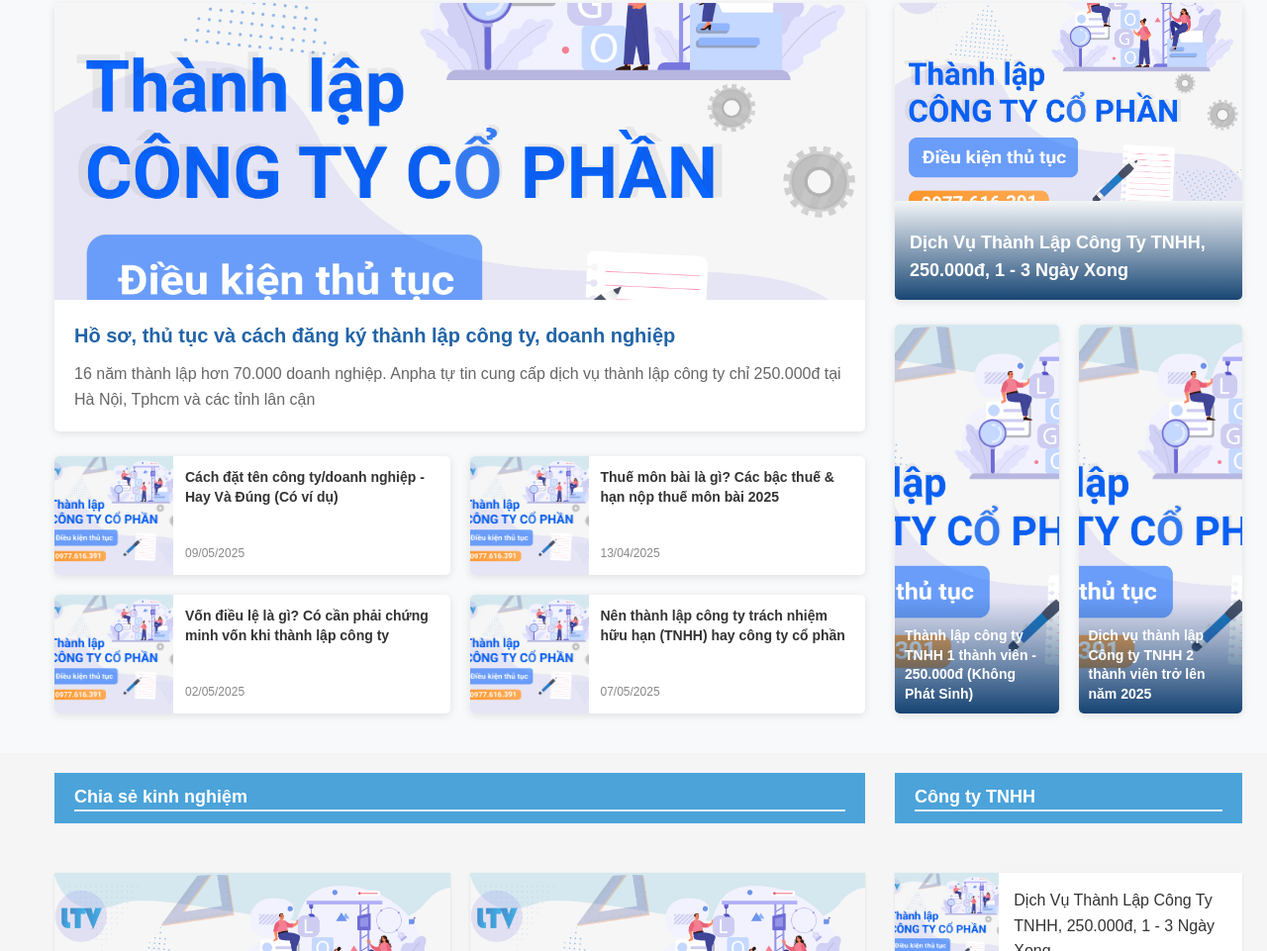
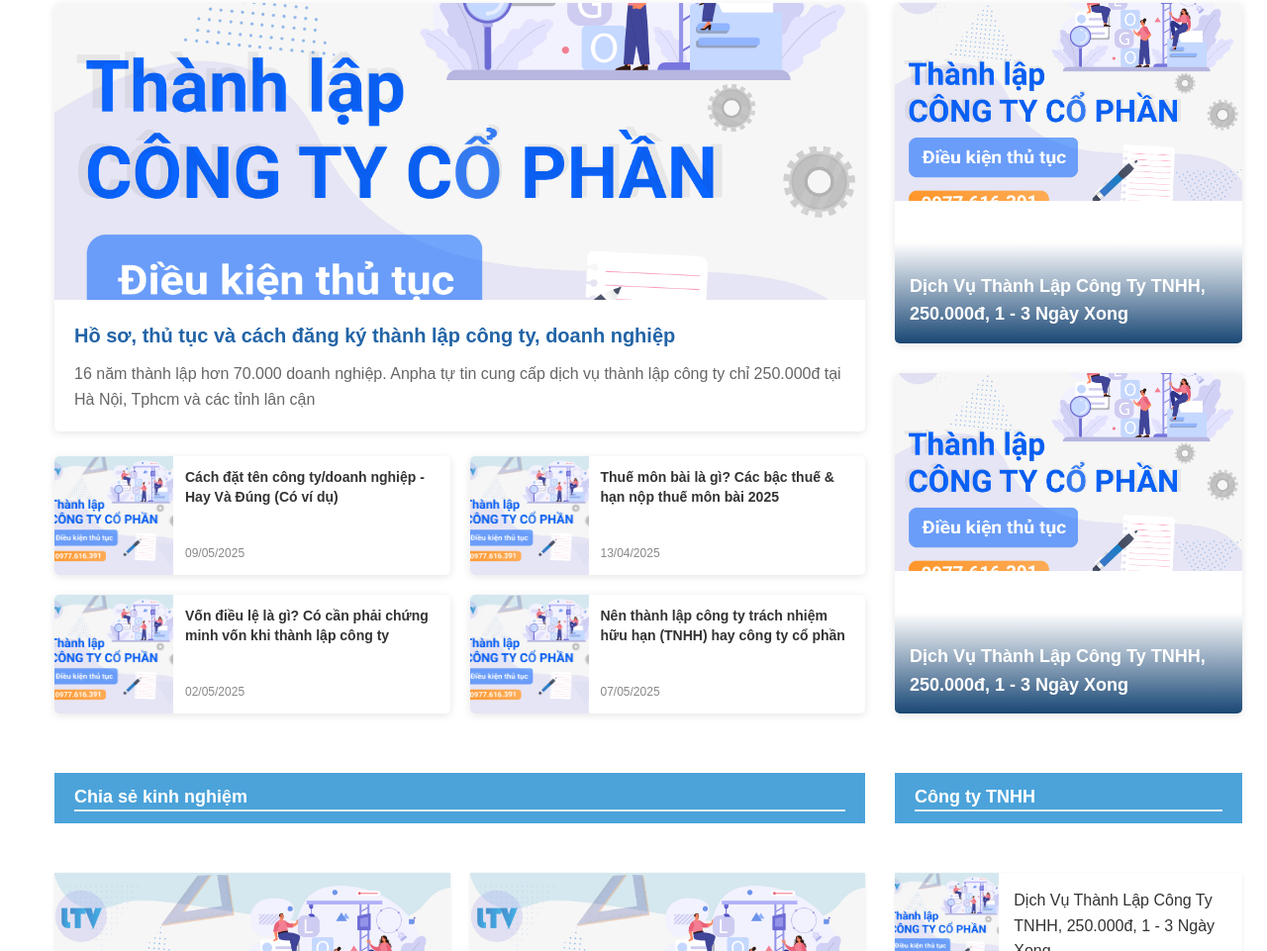
Before and after one commit to Tuan-Dang97/LTV-Law-10-5-2025, a plain HTML site: page index.html in a window 1280 px wide. Shown: the part 801-1762 px from the top of the page at 99% size. Drawn offline with Linux system fonts and the light colour scheme.

Commit message:
thử bài đầu ( lỗi rồi )

```diff
--- a/css/style.css
+++ b/css/style.css
@@ -11,7 +11,6 @@ body {
     font-family: "Arial", sans-serif;
     line-height: 1.6;
     color: #333;
-    background-color: #f5f5f5;
 }
 
 img {
@@ -345,7 +344,6 @@ ul {
 ------------------------------------------------- */
 .blog-services {
     padding: 40px 0;
-    background-color: #f8f9fa;
 }
 
 .blog-services-grid {
@@ -713,7 +711,6 @@ ul {
 ------------------------------------------------- */
 .service-list {
     padding: 30px 0;
-    background-color: #f8f9fa;
 }
 
 .service-cards {
@@ -1260,3 +1257,15 @@ ul {
     text-align: left !important;
     padding: 8px 15px !important;
 }
+
+.service-main-wrapper {
+    display: flex;
+    flex-direction: column;
+    justify-content: space-between;
+    height: 100%;
+    gap: 30px;
+}
+
+.service-main {
+    flex-grow: 1;
+}
--- a/index.html
+++ b/index.html
@@ -287,6 +287,7 @@
                             </header>
 
                             <!-- Dịch vụ chính -->
+                            <div class="service-main-wrapper">
                                 <div class="service-main">
                                     <img
                                         src="./image/thanh-lap-cong-ty-co-phan.jpg"
@@ -300,32 +301,17 @@
                                         </h3>
                                     </div>
                                 </div>
-
-                            <!-- Dịch vụ phụ -->
-                            <div class="service-extras">
-                                <div class="service-extra">
+                                <div class="service-main">
                                     <img
                                         src="./image/thanh-lap-cong-ty-co-phan.jpg"
-                                        alt="Công ty TNHH 1 thành viên"
+                                        alt="Dịch vụ thành lập công ty TNHH"
+                                        class="service-image"
                                     />
-                                    <div class="service-extra-content">
-                                        <h4>
-                                            Thành lập công ty TNHH 1 thành viên
-                                            - 250.000đ (Không Phát Sinh)
-                                        </h4>
-                                    </div>
-                                </div>
-
-                                <div class="service-extra">
-                                    <img
-                                        src="./image/thanh-lap-cong-ty-co-phan.jpg"
-                                        alt="Công ty TNHH 2 thành viên"
-                                    />
-                                    <div class="service-extra-content">
-                                        <h4>
-                                            Dịch vụ thành lập Công ty TNHH 2
-                                            thành viên trở lên năm 2025
-                                        </h4>
+                                    <div class="service-overlay">
+                                        <h3>
+                                            Dịch Vụ Thành Lập Công Ty TNHH,
+                                            250.000đ, 1 - 3 Ngày Xong
+                                        </h3>
                                     </div>
                                 </div>
                             </div>
```
Lines whose indentation alone changed are shown as unchanged.
